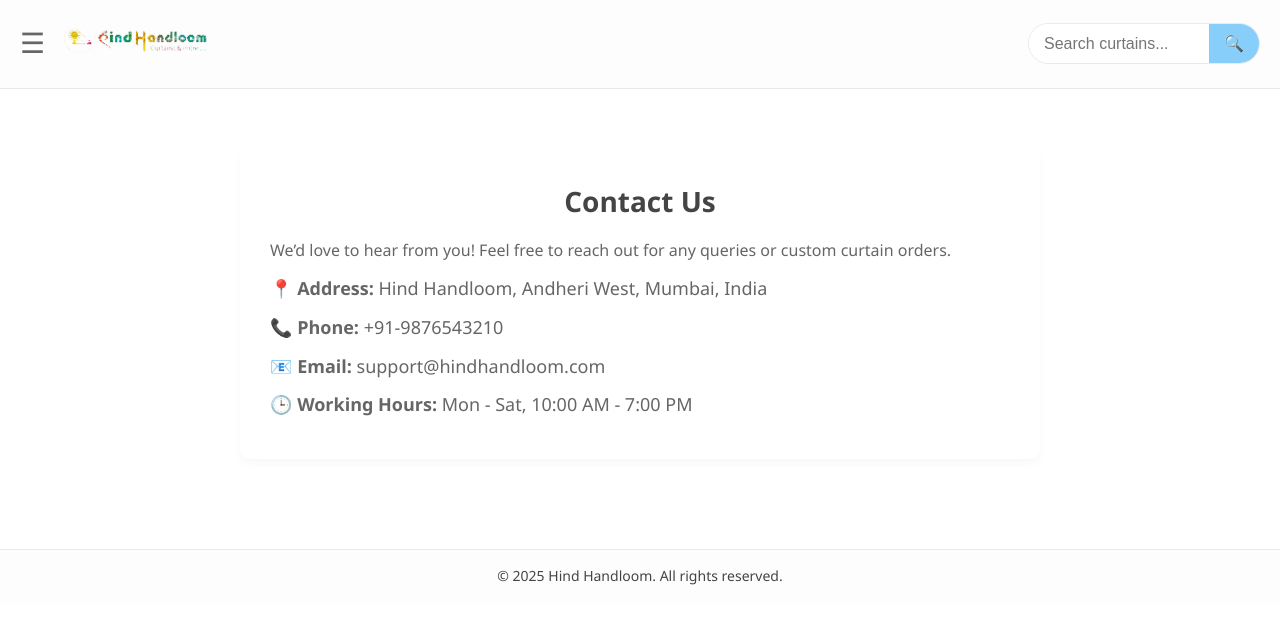
After one commit to faiz123-pixel/hind-handloom, a Django app: page /contact/ in a window 1280 px wide. The commit adds this page. Shown: the top 624 px of the page. Run offline with Django 5.2, Linux system fonts and the light colour scheme.

Commit message:
Updated Hindhandloom

```diff
--- a/myapp/models.py
+++ b/myapp/models.py
@@ -16,6 +16,8 @@ class products(models.Model):
     color = models.CharField(max_length=25)
     image = models.ImageField(upload_to='product-img/')
     stock = models.IntegerField(default=0)
+    category = models.CharField(max_length=100)
+
 
     def __str__(self):
         return self.name
--- a/myapp/static/myapp/css/base.css
+++ b/myapp/static/myapp/css/base.css
@@ -1,144 +1,234 @@
-*{
-    box-sizing: border-box;
+/* Reset & Base Styles */
+* {
     margin: 0;
     padding: 0;
+    box-sizing: border-box;
 }
-:root{
-    --main-bg-color: #010151;
+body {
+    font-family: 'Segoe UI', Tahoma, sans-serif;
+    background-color: #ffffff;
+    color: #444444;
+    line-height: 1.6;
 }
-body{
-    font-family: Arial, sans-serif;
-    background-color: #dadae9;
-}
-header{
-    display: flex;
-    align-items: center;
-    justify-content: space-between;
-    color: white;
-    padding: 0px 10px;
-    background-color: var(--main-bg-color);
-    position: fixed;
-    width: 100%;
-    z-index: 1000;
-}
-.d-sidebar-btn{
+
+/* Header */
+.header {
     display: flex;
     justify-content: space-between;
     align-items: center;
+    background-color: #fdfdfd;
+    padding: 15px 20px;
+    border-bottom: 1px solid #eaeaea;
+    position: sticky;
+    top: 0;
+    z-index: 1000;
 }
-.d-search-form{
-    width: 70vw;
+.header-left {
+    display: flex;
+    align-items: center;
+    gap: 15px;
 }
-.open-btn{
-    margin-right: 20px;
+.logo {
+    height: 50px;
     cursor: pointer;
-    background: none;
-    color: white;
-
+    transition: transform 0.3s ease;
 }
-.logo{
-    height: 40px;
-    margin-right: 50px;
+.logo:hover {
+    transform: scale(1.05);
 }
 
-.search-form{
+/* Menu Button */
+.menu-btn, .close-btn {
+    background: none;
+    border: none;
+    font-size: 28px;
+    cursor: pointer;
+    color: #666;
+    transition: color 0.3s ease;
+}
+.menu-btn:hover, .close-btn:hover {
+    color: #6bb5e7;
+}
+
+/* Search Form */
+.search-form {
     display: flex;
-    align-items: center;
-    flex-grow: 1;
+    border: 1px solid #eaeaea;
+    border-radius: 25px;
+    overflow: hidden;
+    background: #fff;
 }
-.search-form input{
-    padding: 5px;
-    border-radius: 15px;
+.search-form input {
     border: none;
-    flex: 1;
-    margin-right: 5px;
+    padding: 10px 15px;
+    outline: none;
+    width: 180px;
+    font-size: 16px;
 }
-.search-form button{
-    padding: 3px;
-    border-radius: 10px;
-    border: 1px solid darkslateblue;
-    color: white;
+.search-form button {
+    border: none;
+    background: #87CEFA;
+    color: #fff;
+    padding: 10px 15px;
     cursor: pointer;
-    background-color: var(--main-bg-color);
+    font-size: 16px;
+    transition: background 0.3s ease;
 }
-.sidebar{
+.search-form button:hover {
+    background: #6bb5e7;
+}
+
+/* Sidebar */
+.sidebar {
     position: fixed;
+    top: 0;
+    left: -260px;
+    width: 260px;
     height: 100%;
-    width: 250px;
-    background-color: var(--main-bg-color);
-    transition: 0.3s;
-    color: white;
-    overflow-x: hidden;
-    padding-top: 42px;
-    left: -250px;
-    z-index: 1000;
+    background: #fdfdfd;
+    color: #444;
+    padding: 20px;
+    border-right: 1px solid #eaeaea;
+    transition: left 0.4s ease;
+    z-index: 1100;
 }
-.close-btn{
-    color: white;
-    cursor: pointer;
-    font-size: 36px;
-    position: absolute;
-    border: none;
-    background: none;
-    top: 6px;
-    left: 15px;
-}
-.sidebar ul{
-    list-style-type: none;
-    padding: 0;
-}
-.sidebar ul li{
-    border-bottom: 1px solid darkblue;
-    padding: 15px;
-}
-.sidebar ul li a{
-    display: block;
-    color: white;
-    text-decoration: none;
-}
-.sidebar ul li a:hover{
-    background-color: #575757;
-}
-.sidebar-open {
+.sidebar.active {
     left: 0;
 }
-.content{
-    padding-top: 40px;
+.sidebar .close-btn {
+    display: block;
+    font-size: 32px;
+    color: #444;
+    text-align: right;
+    margin-bottom: 20px;
+}
+.sidebar ul {
+    list-style: none;
+}
+.sidebar ul li {
+    margin: 20px 0;
+}
+.sidebar ul li a {
+    color: #444;
+    text-decoration: none;
+    font-size: 18px;
+    display: block;
+    padding: 8px 0;
+    transition: color 0.3s ease;
+}
+.sidebar ul li a:hover {
+    color: #6bb5e7;
 }
 
+/* Main Content */
+.content {
+    padding: 20px;
+    max-width: 1200px;
+    margin: auto;
+}
 
+/* Shop Section */
+.shop-section h1 {
+    font-size: 32px;
+    margin-bottom: 20px;
+    color: #444;
+}
+.product-grid {
+    display: grid;
+    grid-template-columns: repeat(auto-fit, minmax(220px, 1fr));
+    gap: 20px;
+}
+.product-card {
+    background: #fff;
+    padding: 15px;
+    border-radius: 8px;
+    box-shadow: 0 4px 8px rgba(0,0,0,0.03);
+    transition: transform 0.3s ease, box-shadow 0.3s ease;
+}
+.product-card:hover {
+    transform: translateY(-5px);
+    box-shadow: 0 6px 12px rgba(0,0,0,0.06);
+}
+.product-card img {
+    width: 100%;
+    height: auto;
+    border-radius: 8px;
+}
+.product-card h3 {
+    margin: 10px 0;
+    font-size: 18px;
+    color: #444;
+}
+.product-card p {
+    font-size: 16px;
+    color: #6bb5e7;
+    font-weight: bold;
+}
+.product-card .btn {
+    display: inline-block;
+    padding: 8px 12px;
+    background: #87CEFA;
+    color: #fff;
+    text-decoration: none;
+    border-radius: 5px;
+    margin-top: 10px;
+    transition: background 0.3s ease;
+}
+.product-card .btn:hover {
+    background: #6bb5e7;
+}
 
-/* responsive */
-@media (max-width: 768px){
-    body{
+/* Footer */
+.footer {
+    text-align: center;
+    padding: 15px;
+    background: #fdfdfd;
     font-size: 14px;
+    margin-top: 30px;
+    border-top: 1px solid #eaeaea;
 }
-    header{
-        display: grid;
-        padding-bottom: 5px;
+.footer a {
+    color: #6bb5e7;
+    text-decoration: none;
+    margin: 0 5px;
 }
-    .sidebar{
-        width: 200px;
+.footer a:hover {
+    text-decoration: underline;
 }
-    .d-sidebar-btn{
-        justify-content: flex-start;
+
+/* Contact Section */
+.contact-section {
+    max-width: 800px;
+    margin: 40px auto;
+    background: #fff;
+    padding: 30px;
+    border-radius: 10px;
+    box-shadow: 0 4px 10px rgba(0,0,0,0.03);
 }
-    .d-search-form{
-        width: 90vw;
+.contact-section h1 {
+    font-size: 28px;
+    color: #444;
+    margin-bottom: 15px;
+    text-align: center;
 }
+.contact-section p {
+    font-size: 16px;
+    margin: 8px 0;
+    color: #666;
+}
+.contact-info p {
+    margin: 10px 0;
+    font-size: 18px;
+}
+
+/* Responsive Design */
+@media screen and (max-width: 768px) {
     .search-form input {
-        padding: 8px; /* Increase padding on smaller screens */
-        font-size: 14px; /* Adjust font size */
+        width: 120px;
     }
-    /* .search-form{
-        width: 90vw;
-    } */
-
-    .search-form button {
-        padding: 5px; /* Adjust button padding */
-        font-size: 14px; /* Adjust button font size */
-    }
-    .content{
-        padding-top: 80px;
+    .header {
+        flex-direction: column;
+        align-items: flex-start;
+        gap: 10px;
     }
 }
--- a/myapp/static/myapp/js/base.js
+++ b/myapp/static/myapp/js/base.js
@@ -1,20 +1,11 @@
-document.addEventListener('DOMContentLoaded', function() {
-    var sidebar = document.getElementById('sidebar');
-    var sidebartoggle = document.getElementById('open-sidebar-btn');
-    var sidebarClose = document.getElementById('close-sidebar-btn');
+const sidebar = document.getElementById('sidebar');
+const openBtn = document.getElementById('open-sidebar-btn');
+const closeBtn = document.getElementById('close-sidebar-btn');
 
-    sidebartoggle.addEventListener('click', function() {
-        sidebar.classList.toggle('sidebar-open');
-    });
+openBtn.addEventListener('click', () => {
+    sidebar.classList.add('active');
+});
 
-    sidebarClose.addEventListener('click', function() {
-        sidebar.classList.remove('sidebar-open');
-    });
-
-    document.addEventListener('click', function(event) {
-        // Check if the click target is outside the sidebar and not the toggle button
-        if (!sidebar.contains(event.target) && !sidebartoggle.contains(event.target)) {
-            sidebar.classList.remove('sidebar-open');
-        }
-    });
+closeBtn.addEventListener('click', () => {
+    sidebar.classList.remove('active');
 });
--- a/myapp/templates/base.html
+++ b/myapp/templates/base.html
@@ -1,72 +1,82 @@
 <!DOCTYPE html>
 <html lang="en">
 <head>
-    {% load static%}
+    {% load static %}
     <meta charset="UTF-8">
     <meta name="viewport" content="width=device-width, initial-scale=1.0">
-    <meta name="description" content="Shop high-quality, handmade curtains at Hind Handloom. Explore a wide range of designer,
-    custom, and luxury curtains made from premium fabrics like cotton, silk, and linen. Perfect for every room,
-    our affordable curtains blend traditional craftsmanship with modern designs. Free shipping across India!">
-    <meta name="keywords" content="buy curtains online,hindhandloom789, Hind Handloom curtains, designer curtains,
-    custom curtains, luxury curtains, window curtains, door curtains, cotton curtains, silk curtains,
-    linen curtains, blackout  curtains, curtain store India, affordable curtains, living room curtains,
-    bedroom curtains, handmade curtains, ethnic curtains, printed curtains, curtain accessories,
-    home decor curtains, curtain designs, online curtain shop">
+    <meta name="description" content="Shop premium handmade curtains at Hind Handloom. Explore designer, luxury, and custom curtains made from top-quality fabrics like cotton, silk, and linen. Free shipping across India!">
+    <meta name="keywords" content="curtains online, Hind Handloom curtains, designer curtains, custom curtains, luxury curtains, window curtains, cotton curtains, silk curtains, linen curtains, blackout curtains, home decor">
     <meta name="author" content="Mohd Faiz">
-    <title>Hind Handloom</title>
+    <title>{% block title %}Hind Handloom - Premium Curtains Online{% endblock %}</title>
+
+    <!-- Favicon -->
     <link rel="icon" href="{% static 'myapp/images/favicon.png' %}" type="image/png">
+
+    <!-- CSS -->
     <link rel="stylesheet" href="{% static 'myapp/css/base.css' %}">
     {% block extra_css %}{% endblock %}
 </head>
 <body>
 
-    <header>
-        <div class="d-sidebar-btn">
-        <button id="open-sidebar-btn" class="open-btn">☰</button>
-        <img src="{% static 'myapp/images/logo.png' %}" alt="logo" class="logo" id="logo">
+    <!-- Header -->
+    <header class="header">
+        <div class="header-left">
+            <button id="open-sidebar-btn" class="menu-btn" aria-label="Open Menu">☰</button>
+            <a href="{% url 'home' %}" class="logo-link">
+                <img src="{% static 'myapp/images/logo.png' %}" alt="Hind Handloom Logo" class="logo" id="logo">
+            </a>
         </div>
-        <div class="d-search-form">
-        {% comment %} <form id="search-form" class="search-form" method="get"> {% endcomment %}
-        <form id="search-form" class="search-form" action="{% url 'search' %}" method="get">
-            <input type="text" name="search-item" placeholder="Search..." required>
-            <button type="submit">Search</button>
+
+        <div class="header-right">
+            <form id="search-form" class="search-form" action="{% url 'search' %}" method="get" role="search">
+                <input type="text" name="search-item" placeholder="Search curtains..." aria-label="Search" required>
+                <button type="submit" aria-label="Search Button">🔍</button>
             </form>
         </div>
     </header>
 
-    <div class="sidebar" id="sidebar">
-        <button id="close-sidebar-btn" class="close-btn">&times;</button>
+    <!-- Sidebar -->
+    <nav class="sidebar" id="sidebar" aria-hidden="true">
+        <button id="close-sidebar-btn" class="close-btn" aria-label="Close Menu">&times;</button>
         <ul>
             <li><a href="{% url 'home' %}">🏠 Home</a></li>
-        <li><a href="{% url 'about' %}"> ℹ️  about</a></li>
+            <li><a href="{% url 'about' %}">ℹ️ About</a></li>
+            <li><a href="{% url 'contact' %}">📞 Contact</a></li>
+            <li><a href="{% url 'shop' %}">🛍 Shop</a></li>
         </ul>
-    </div>
-    <div class="content">
+    </nav>
+
+    <!-- Main Content -->
+    <main class="content">
         {% block content %}
-        <!-- Page specific content will be injected here -->
+        <!-- Page specific content goes here -->
         {% endblock %}
-    </div>
+    </main>
 
+    <!-- Footer -->
+    <footer class="footer">
+        <p>&copy; {{ current_year|default:"2025" }} Hind Handloom. All rights reserved.</p>
+    </footer>
+
+    <!-- Scripts -->
     <script src="{% static 'myapp/js/base.js' %}"></script>
     {% block extra_js %}{% endblock %}
+
+    <!-- Hidden Order Page Easter Egg -->
     <script>
+        (function() {
             let clickCount = 0;
             const maxClicks = 5;
             const logo = document.getElementById('logo');
 
             logo.addEventListener('click', function() {
                 clickCount += 1;
-
                 if (clickCount === maxClicks) {
-                window.location.href = "{% url 'password_prompt' %}";  // Redirect to hidden order page
+                    window.location.href = "{% url 'password_prompt' %}";
                 }
-
-            // Reset counter after 3 seconds
-            setTimeout(() => {
-                clickCount = 0;
-            }, 3000);
+                setTimeout(() => { clickCount = 0; }, 3000);
             });
+        })();
     </script>
 </body>
-
 </html>
--- /dev/null
+++ b/myapp/templates/contact.html
@@ -0,0 +1,16 @@
+{% extends 'base.html' %}
+{% block title %}Contact Us - Hind Handloom{% endblock %}
+
+{% block content %}
+<section class="contact-section">
+    <h1>Contact Us</h1>
+    <p>We’d love to hear from you! Feel free to reach out for any queries or custom curtain orders.</p>
+
+    <div class="contact-info">
+        <p><strong>📍 Address:</strong> Hind Handloom, Andheri West, Mumbai, India</p>
+        <p><strong>📞 Phone:</strong> +91-9876543210</p>
+        <p><strong>📧 Email:</strong> support@hindhandloom.com</p>
+        <p><strong>🕒 Working Hours:</strong> Mon - Sat, 10:00 AM - 7:00 PM</p>
+    </div>
+</section>
+{% endblock %}
--- a/myapp/urls.py
+++ b/myapp/urls.py
@@ -7,6 +7,8 @@ urlpatterns = [
     path('product/<int:id>/',views.product_details, name='product_details'),
     path('cart/', views.cart, name='cart'),
     path('about/', views.about, name='about'),
+    path('contact/', views.contact, name='contact'),
+    path('shop/', views.shop, name='shop'),
     path('search/', views.search, name='search'),
 
     path('checkout_page/<int:product_id>/', views.checkout_page, name='checkout_page'),
--- a/myapp/views.py
+++ b/myapp/views.py
@@ -16,8 +16,21 @@ from django.db.models import Q
 def home(request):
     return render(request,'home.html')
 def home(request):
-    images= Image.objects.all()
-    product =products.objects.all()
+    images = Image.objects.all()  # Your slider images model
+    product = products.objects.all()
+
+    # Organize products by category
+    categories = {}
+    for p in product:
+        category_name = p.category  # Assuming Product has a ForeignKey to Category
+        if category_name not in categories:
+            categories[category_name] = []
+        categories[category_name].append(p)
+
+    return render(request, 'home.html', {
+        'images': images,
+        'categories': categories
+    })
     return render(request, 'home.html', {'images': images,'product':product })
 def product_details(request,id):
     product = get_object_or_404(products,id=id)
@@ -28,6 +41,11 @@ def cart(request):
 def about(request):
     contacts= Contact.objects.all()
     return render(request, 'about.html',{'contact':contacts})
+def contact(request):
+    return render(request, 'contact.html')
+def shop(request):
+    products = products.objects.all()  # Fetch all products from the database
+    return render(request, 'shop.html', {'products': products})
 
 def search(request):
     query = request.GET.get('search-item')  # Get the search query from the request
```
Also changed, not shown: myapp/static/myapp/css/styles.css (+8 -7 lines), myapp/static/myapp/js/scripts.js (+15 -37 lines), myapp/templates/home.html (+152 -17 lines), myapp/templates/shop.html (added, +20 -0 lines), db.sqlite3, myapp/migrations/0008_products_category.py (added). Lines whose indentation alone changed are shown as unchanged.
